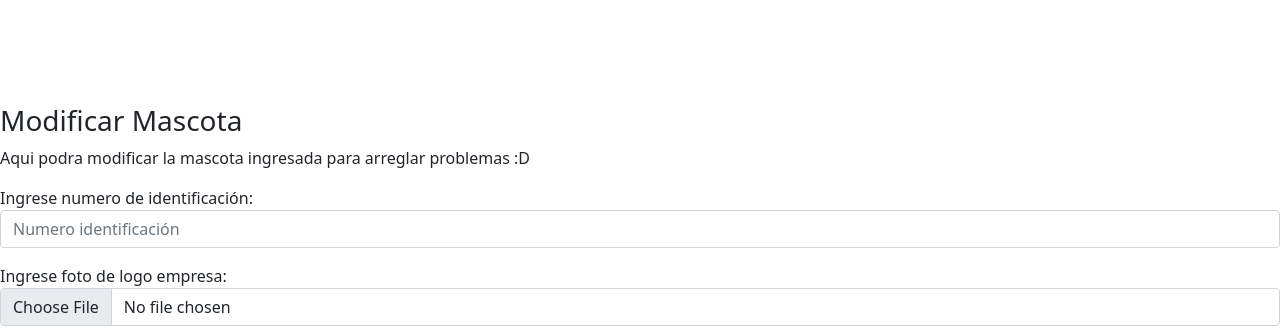
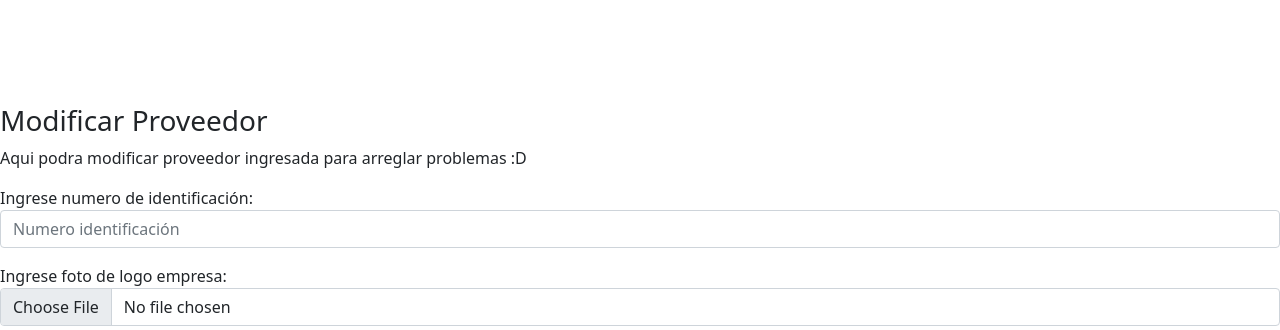
Before and after one commit to kadhaDeemi/ETEtapa1_DamianValderrama002D, a Django app: template core/templates/core/form_modProveedor.html in a window 1280 px wide. Shown: the part 525-855 px from the top of the page. Run offline with Django 3.2, Linux system fonts and the light colour scheme; the template is opened without the code that fills it: values that come from a table or form of the project are taken from there, others are empty.

Commit message:
se ha corregio problemas minimos en la pag web

```diff
--- a/core/templates/core/form_modProveedor.html
+++ b/core/templates/core/form_modProveedor.html
@@ -33,8 +33,8 @@
     <div class="contenedorTodoMASC">
         <div class="cajaTraseraMASC">
             <div class="cajaTraseraLogin">
-            <h3>Modificar Mascota</h3>
-            <p>Aqui podra modificar la mascota ingresada para arreglar problemas :D</p>
+            <h3>Modificar Proveedor</h3>
+            <p>Aqui podra modificar proveedor ingresada para arreglar problemas :D</p>
 
         </div>
     </div>
--- a/infoproyecto.txt
+++ b/infoproyecto.txt
@@ -17,4 +17,4 @@ http://127.0.0.1:8000/lista_api
 
 creacion bd
 create user c##ETprogweb identified by 1234 table space users quota unlimited on users;
-grant connect, resource to c##ETprogweb
+grant connect, resource to c##ETprogweb;
```
